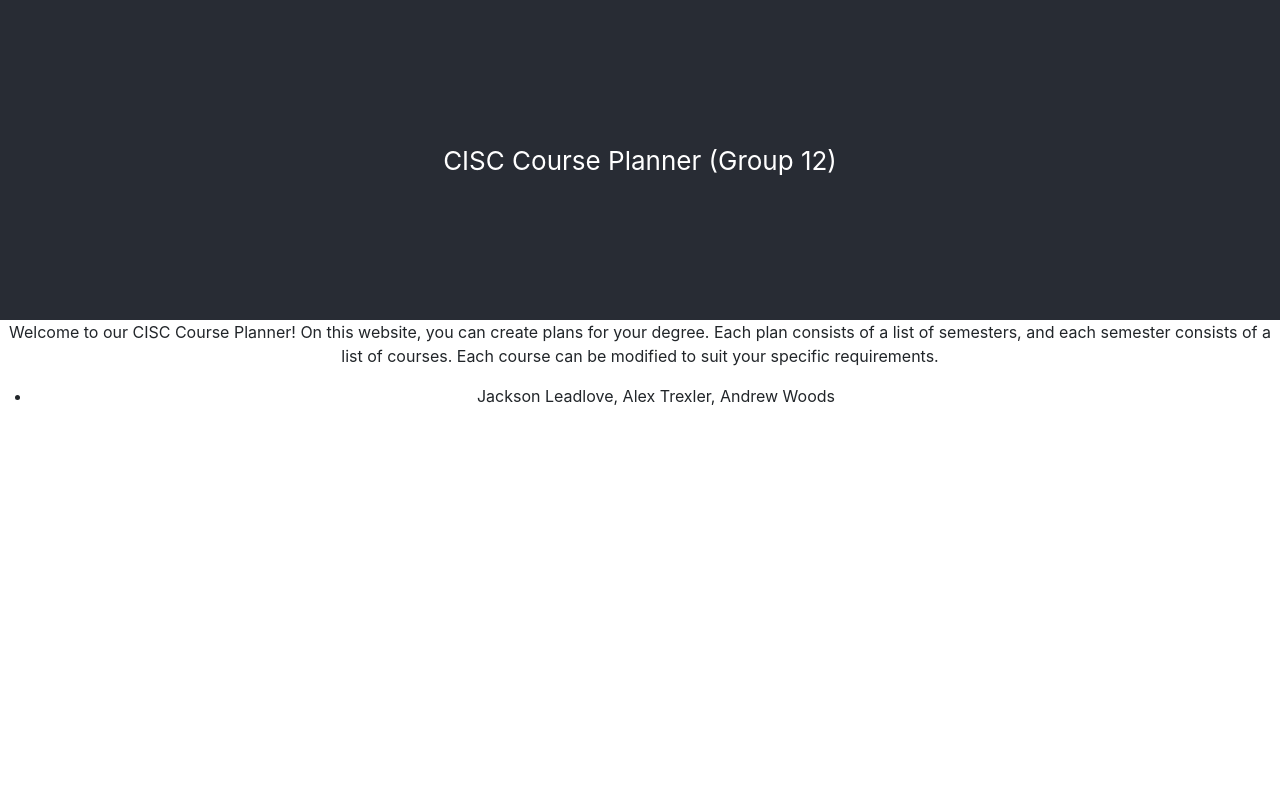
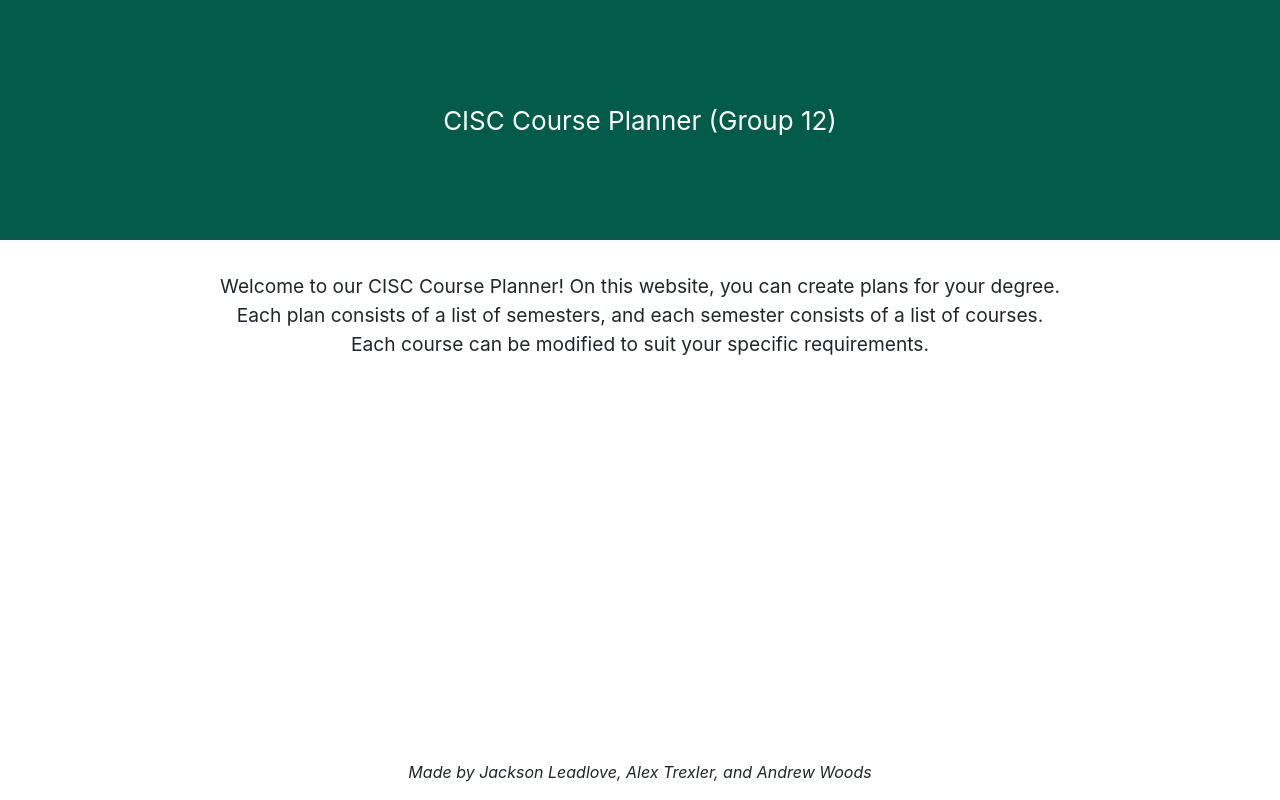
Before and after one commit to UD-CISC275-S22/cis-scheduler-team-12, a React (Create React App) app: page / in a window 1280 px wide. Built offline with nearby package versions, Linux system fonts and the light colour scheme.

Commit message:
Edited welcome message, prettied up view

```diff
--- a/src/App.css
+++ b/src/App.css
@@ -15,18 +15,30 @@
 
 .App-header {
     width: 100%;
-    background-color: #282c34;
-    min-height: 40vh;
+    background-color: #035c49;
+    min-height: 30vh;
     display: flex;
     flex-direction: column;
     align-items: center;
     justify-content: center;
     font-size: calc(10px + 2vmin);
     color: white;
+    margin-bottom: 2rem;
 }
 
 .App-link {
     color: #61dafb;
+}
+
+.Welcome-message {
+    font-size: 120%;
+}
+
+.Madeby-text {
+    position: absolute;
+    bottom: 0;
+    width: 100%;
+    font-style: oblique;
 }
 
 @keyframes App-logo-spin {
--- a/src/App.tsx
+++ b/src/App.tsx
@@ -10,15 +10,19 @@ function App(): JSX.Element {
             <header className="App-header">
                 CISC Course Planner (Group 12)
             </header>
-            <p>
-                Welcome to our CISC Course Planner! On this website, you can
-                create plans for your degree. Each plan consists of a list of
-                semesters, and each semester consists of a list of courses. Each
-                course can be modified to suit your specific requirements.
-            </p>
-            <ul>
-                <li>Jackson Leadlove, Alex Trexler, Andrew Woods</li>
-            </ul>
+            <div className="Welcome-message">
+                <p>
+                    Welcome to our CISC Course Planner! On this website, you can
+                    create plans for your degree. <br></br>
+                    Each plan consists of a list of semesters, and each semester
+                    consists of a list of courses. <br></br> Each course can be
+                    modified to suit your specific requirements.
+                </p>
+            </div>
+            <br></br>
+            <div className="Madeby-text">
+                <p>Made by Jackson Leadlove, Alex Trexler, and Andrew Woods</p>
+            </div>
         </div>
     );
 }
```
